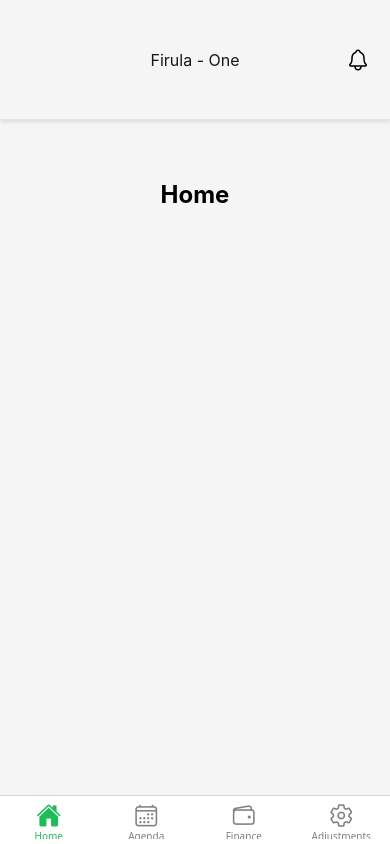
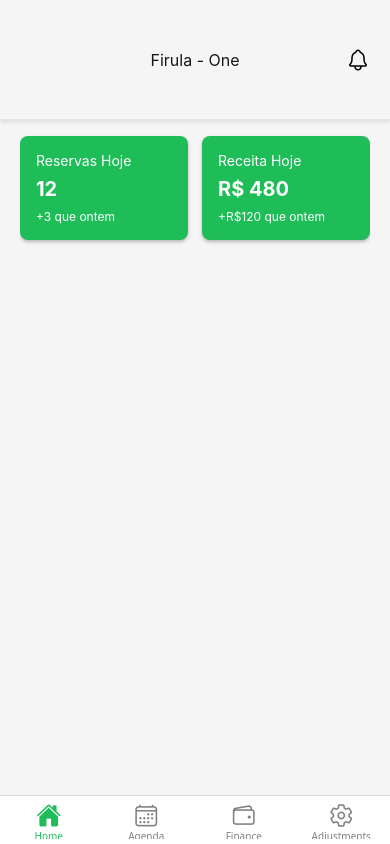
Before and after one commit to Loureiro12/firula-one, a React Native app: screen / in a window 390 px wide. Built offline with nearby package versions, Linux system fonts and the light colour scheme; no server answers; what posthog-react-native would draw is missing.

Commit message:
feat: create daily summary card

```diff
--- a/src/components/templates/ContentPageTemplate/index.tsx
+++ b/src/components/templates/ContentPageTemplate/index.tsx
@@ -14,12 +14,6 @@ export const ContentPageTemplate = ({
   return (
     <>
       {headerProps && <Header {...headerProps} />}
-
-      <SafeAreaView
-        testID={`${testIDPrefix}-content-page-template`}
-        edges={["top", "bottom"]}
-        style={styles.container}
-      >
       <View style={styles.contentContainer}>
         {isScrollable ? (
           <ScrollView
@@ -36,7 +30,6 @@ export const ContentPageTemplate = ({
           </View>
         )}
       </View>
-      </SafeAreaView>
     </>
   );
 };
--- a/src/components/templates/ContentPageTemplate/styles.ts
+++ b/src/components/templates/ContentPageTemplate/styles.ts
@@ -4,7 +4,7 @@ import { StyleSheet } from "react-native";
 export const styles = StyleSheet.create({
    container: {
       flex: 1,
-      backgroundColor: theme.colors.neutral["100"],
+      backgroundColor: 'red',
     },
     contentContainer: {
       flex: 1,
@@ -14,7 +14,6 @@ export const styles = StyleSheet.create({
     },
     scrollContent: {
       flexGrow: 1,
-      paddingTop: theme.spacing[10],
     },
     content: {
       flex: 1,
--- /dev/null
+++ b/src/screens/App/Home/components/DailySummaryCard/index.tsx
@@ -0,0 +1,18 @@
+import { Text, View } from "react-native";
+import { styles } from "./styles";
+import { IDailySummaryCardProps } from "./types";
+
+export const DailySummaryCard = ({ cards }: IDailySummaryCardProps) => {
+  return (
+    <View style={styles.container}>
+      {cards &&
+        cards.map((card, index) => (
+          <View key={index} style={styles.card}>
+            <Text style={styles.title}>{card.title}</Text>
+            <Text style={styles.value}>{card.value}</Text>
+            <Text style={styles.info}>{card.info}</Text>
+          </View>
+        ))}
+    </View>
+  );
+};
--- /dev/null
+++ b/src/screens/App/Home/components/DailySummaryCard/styles.ts
@@ -0,0 +1,40 @@
+import { theme } from "@styles/theme";
+import { StyleSheet } from "react-native";
+
+export const styles = StyleSheet.create({
+  container: {
+    flexDirection: "row",
+    justifyContent: "space-between",
+    marginTop: theme.spacing[4],
+  },
+  card: {
+    backgroundColor: theme.colors.primary[100],
+    padding: theme.spacing[4],
+    borderRadius: theme.radii.lg,
+    gap: theme.spacing[2],
+    width: "48%",
+    shadowColor: theme.colors.black,
+    shadowOffset: {
+      width: 0,
+      height: 2,
+    },
+    shadowOpacity: 0.25,
+    shadowRadius: 3.84,
+    elevation: 5,
+  },
+  title: {
+    fontSize: theme.typography.fontSizes.sm,
+    fontWeight: theme.typography.fontWeights.regular,
+    color: theme.colors.white,
+  },
+  value: {
+    fontSize: theme.typography.fontSizes.xl,
+    fontWeight: theme.typography.fontWeights.bold,
+    color: theme.colors.white,
+  },
+  info: {
+    fontSize: theme.typography.fontSizes.xs,
+    fontWeight: theme.typography.fontWeights.regular,
+    color: theme.colors.white,
+  },
+});
--- /dev/null
+++ b/src/screens/App/Home/components/DailySummaryCard/types.ts
@@ -0,0 +1,9 @@
+interface ICardProps {
+  title: string;
+  value: string;
+  info: string;
+}
+
+export interface IDailySummaryCardProps {
+  cards: ICardProps[];
+}
--- a/src/screens/App/Home/index.tsx
+++ b/src/screens/App/Home/index.tsx
@@ -1,5 +1,6 @@
 import { ContentPageTemplate } from "@components/templates/ContentPageTemplate";
 import { Text, View } from "react-native";
+import { DailySummaryCard } from "./components/DailySummaryCard";
 
 export const HomeScreen = () => {
   return (
@@ -11,18 +12,20 @@ export const HomeScreen = () => {
         rightIconOnPress: () => console.log("Settings Pressed"),
       }}
     >
-      <View>
-        <Text
-          style={{
-            fontSize: 24,
-            fontWeight: "bold",
-            textAlign: "center",
-            marginVertical: 20,
-          }}
-        >
-          Home
-        </Text>
-      </View>
+      <DailySummaryCard
+        cards={[
+          {
+            title: "Reservas Hoje",
+            value: "12",
+            info: "+3 que ontem",
+          },
+          {
+            title: "Receita Hoje",
+            value: "R$ 480",
+            info: "+R$120 que ontem",
+          },
+        ]}
+      />
     </ContentPageTemplate>
   );
 };
--- /dev/null
+++ b/src/screens/App/Home/styles.ts
@@ -0,0 +1,3 @@
+import { StyleSheet } from "react-native";
+
+export const styles = StyleSheet.create({});
```
Lines whose indentation alone changed are shown as unchanged.
